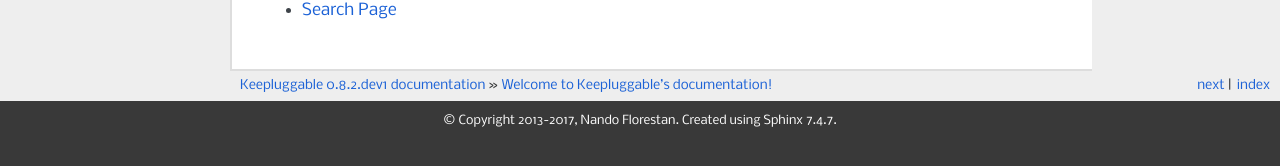
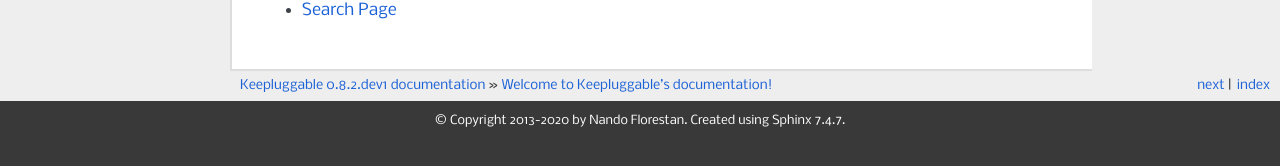
Before and after one commit to nandoflorestan/keepluggable, a Sphinx documentation site: the page built from docs/index.rst, in a window 1280 px wide. Shown: the part 695-861 px from the top of the page. Built offline with Sphinx 7.4.7, drawn with Linux system fonts in a browser that asks for light colours; pages that are not in the unit, such as notebooks, are missing from menus.

Commit message:
Update copyright year

```diff
--- a/docs/conf.py
+++ b/docs/conf.py
@@ -71,7 +71,7 @@
 
 # General information about the project.
 project = 'Keepluggable'
-copyright = '2013-2017, Nando Florestan'
+copyright = '2013-2020 by Nando Florestan'
 author = 'Nando Florestan'
 
 # The version info for the project you're documenting, acts as replacement for
```
